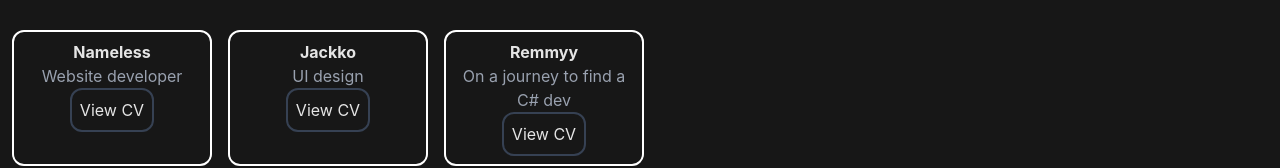
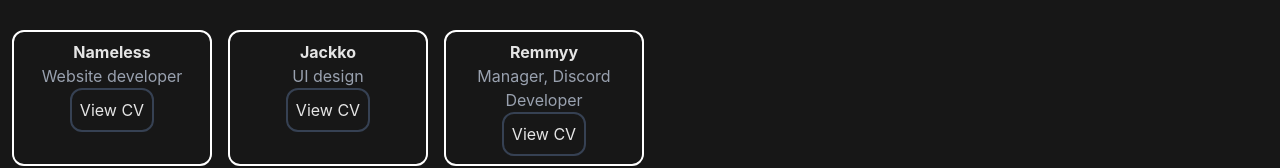
Before and after one commit to Nameless-Productions/rtrs-website, a React (Vite) app: page / in a window 1280 px wide. Shown: the part 352-520 px from the top of the page. Built offline with nearby package versions, Linux system fonts and the light colour scheme.

Commit message:
update: remmyy's role

```diff
--- a/src/components/MainPage.tsx
+++ b/src/components/MainPage.tsx
@@ -28,7 +28,7 @@ export default function MainPage({setPage}: {setPage: any}) {
 
       <div className="text-center w-50 border-white border-2 p-2 rounded-xl">
           <p className="font-bold">Remmyy</p>
-          <p className="text-gray-400">On a journey to find a C# dev</p>
+          <p className="text-gray-400">Manager, Discord Developer</p>
           <button className="btnNormal" onClick={() => setPage("remmyy")}>View CV</button>
       </div>
     </div>
```
